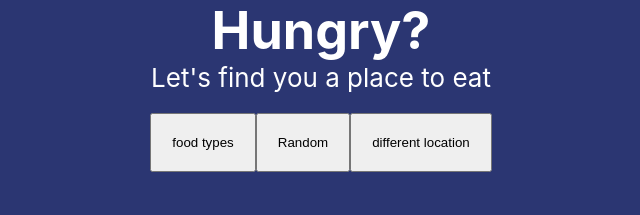
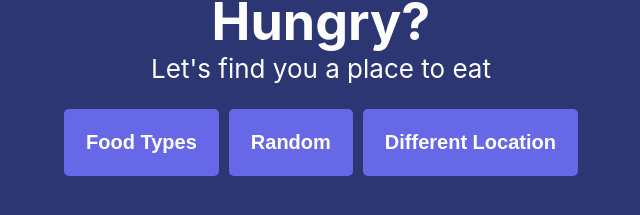
Before and after one commit to thehashton/Grumble, a React (Create React App) app: page / in a window 1280 px wide. Shown: the part 393-608 px from the top of the page, without its empty margins (319-959 px from the left). Built offline with nearby package versions, Linux system fonts and the light colour scheme.

Commit message:
Adds styling and logic for buttons

```diff
--- a/src/components/Home/Buttons.tsx
+++ b/src/components/Home/Buttons.tsx
@@ -1,14 +1,36 @@
 import React, { Component } from 'react'
 import './button.scss';
+export default class Buttons extends Component {
 
-export default class Buttons extends Component {
+  // Add active class to buttonsx
+  activeButton() {
+    // Get all buttons with class="btn" inside the container
+    var btns = document.getElementsByClassName("button");
+
+    // Loop through the buttons and add the active class to the current/clicked button
+    for (var i = 0; i < btns.length; i++) {
+      btns[i].addEventListener("click", function(this: any) {
+        var current = document.getElementsByClassName("active");
+
+        // If there's no active class
+        if (current.length > 0) {
+          current[0].className = current[0].className.replace(" active", "");
+        }
+
+        // Add the active class to the current/clicked button
+        this.className += " active";
+      });
+    }
+  }
+
   render() {
     return (
       <div className="buttons">
-        <button className="food-types">food types</button>
-        <button className="random-choice">Random</button>
-        <button className="location">different location</button>
+        <button className="button food-types" onClick={this.activeButton}>food types</button>
+        <button className="button random-choice">Random</button>
+        <button className="button location">different location</button>
       </div>
     )
+
   }
-}
+};
--- a/src/components/Home/button.scss
+++ b/src/components/Home/button.scss
@@ -1,7 +1,23 @@
-// Home button components
-.buttons {}
+// General button style
+.button {
+    background-color:rgb(102, 104, 231);
+    padding: 20px;
+    border-color: transparent;
+    border-radius: 5px;
+    margin: 5px;
+    color: white;
+    font-size: 20px;
+    text-transform: capitalize;
+    font-weight: bold;
 
-// General button style
-button {
-    padding: 20px;
+    &:hover {
+        cursor: pointer;
+        background-color:rgb(56, 58, 161);
+    }
+
+    &:active {
+        position: relative;
+        left: 3px;
+        top: 3px;
+    }
 }
```
